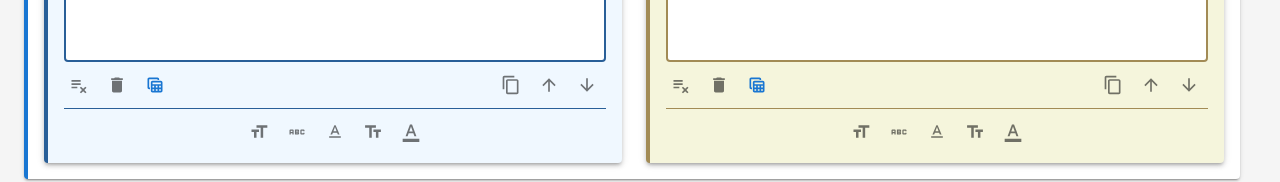
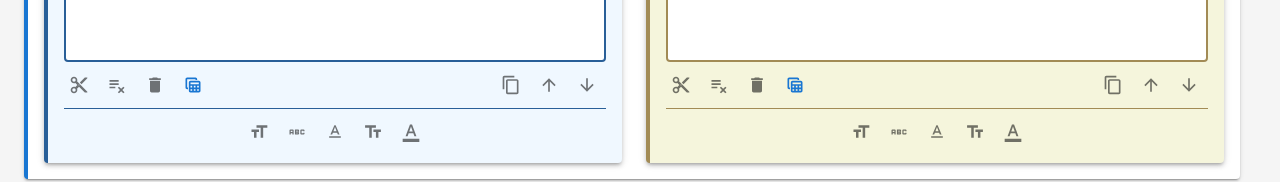
Before and after one commit to satyadeep/ListsComparison, a React (Create React App) app: page / in a window 1280 px wide. Shown: the part 515-697 px from the top of the page. Built offline with nearby package versions, Linux system fonts and the light colour scheme.

Commit message:
Separated Trim Spaces and Remove Duplicates to separate buttons

```diff
--- a/src/components/ListCard.jsx
+++ b/src/components/ListCard.jsx
@@ -26,6 +26,7 @@ import TextFieldsIcon from "@mui/icons-material/TextFields";
 import FormatColorTextIcon from "@mui/icons-material/FormatColorText";
 import DriveFileRenameOutlineIcon from "@mui/icons-material/DriveFileRenameOutline";
 import TableViewIcon from "@mui/icons-material/TableView"; // New icon for Excel/CSV import
+import ContentCutIcon from "@mui/icons-material/ContentCut"; // Added for trim spaces functionality
 import {
   getListItemCount,
   getDuplicatesCount,
@@ -56,7 +57,8 @@ const ListCard = ({
   getListContent,
   canRemove,
   setLists,
-  allLists, // Make sure this prop is passed
+  allLists,
+  onTrimSpaces = null, // Add with default value of null
 }) => {
   const theme = useTheme();
   const isDarkMode = theme.palette.mode === "dark";
@@ -88,6 +90,22 @@ const ListCard = ({
     getListColor(list.id, allLists || [], "border", isDarkMode);
   const getBackgroundColor = () =>
     getListColor(list.id, allLists || [], "background", isDarkMode);
+
+  // Add a trim spaces handler that works even if the prop isn't provided
+  const handleTrimSpaces = () => {
+    if (typeof onTrimSpaces === "function") {
+      onTrimSpaces(list.id);
+    } else {
+      // Fallback implementation if prop isn't provided
+      const trimmedContent = list.content
+        .split(/[\n,]+/)
+        .map((item) => item.trim())
+        .filter((item) => item !== "")
+        .join("\n");
+
+      onInputChange(list.id, trimmedContent);
+    }
+  };
 
   return (
     <Paper
@@ -270,8 +288,17 @@ const ListCard = ({
         }}
       >
         <Box>
-          <Tooltip title="Trim spaces & remove duplicates">
-            <IconButton size="small" onClick={() => onTrimDuplicates(list.id)}>
+          <Tooltip title="Trim spaces">
+            <IconButton size="small" onClick={handleTrimSpaces}>
+              <ContentCutIcon fontSize="small" />
+            </IconButton>
+          </Tooltip>
+          <Tooltip title="Remove duplicates">
+            <IconButton
+              size="small"
+              onClick={() => onTrimDuplicates(list.id)}
+              sx={{ ml: 1 }}
+            >
               <PlaylistRemoveIcon fontSize="small" />
             </IconButton>
           </Tooltip>
```
